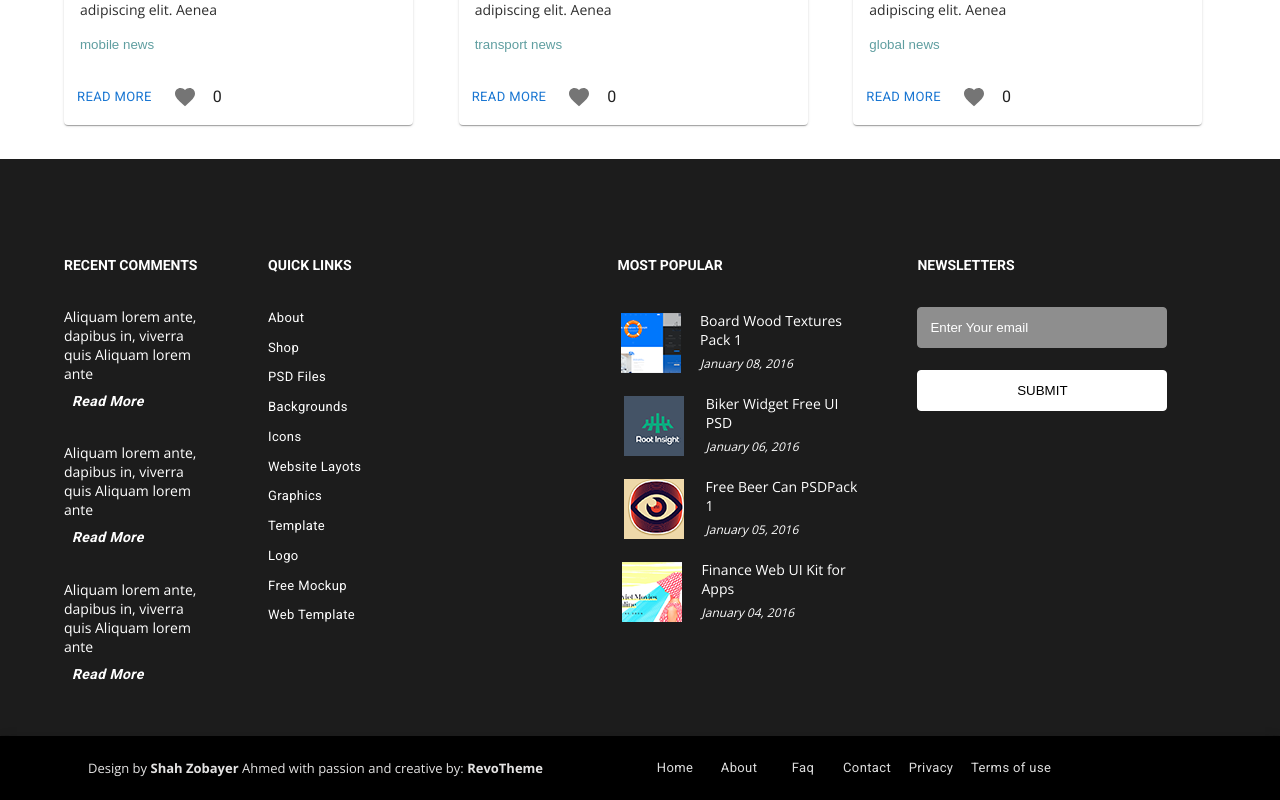
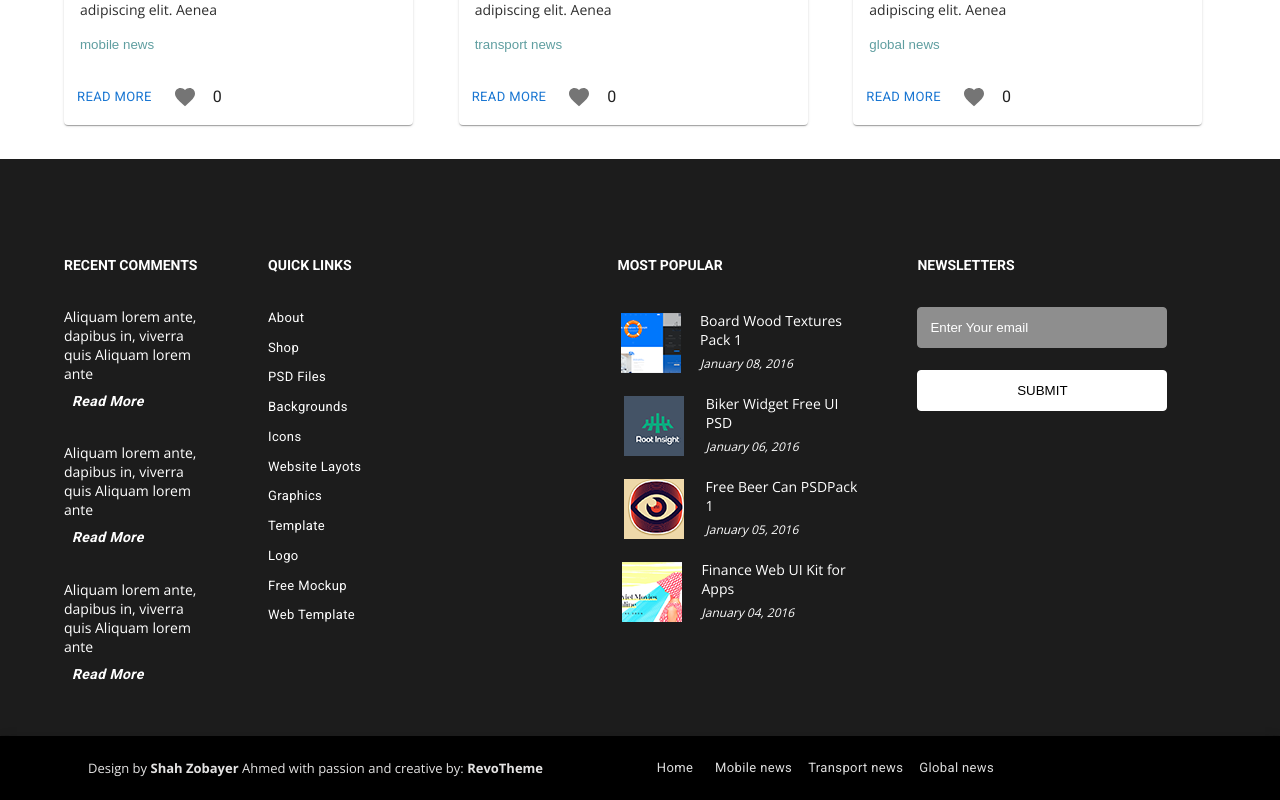
Before and after one commit to mvkochar/techno-blog, a React (Create React App) app: page / in a window 1280 px wide. Shown: the part 2123-2923 px from the top of the page. Built offline with nearby package versions, Linux system fonts and the light colour scheme.

Commit message:
edit Footer bar link

```diff
--- a/src/App.tsx
+++ b/src/App.tsx
@@ -17,7 +17,7 @@
     <>
       <Header clickCategory={clickCategory} />
       <Main categoryName= {categoryName} clickCategory = {clickCategory}/>
-      <Footer/>
+      <Footer clickCategory={clickCategory}/>
     </>
   );
 }
--- a/src/Components/Footer/Footer.tsx
+++ b/src/Components/Footer/Footer.tsx
@@ -7,7 +7,11 @@
 import Newsletters from "./Newsletters/Newsletters";
 import FooterBar from "./FooterBar/FooterBar";
 
-function Footer() {
+type Props = {
+  clickCategory: (name: string) => void;
+};
+
+function Footer(props: Props ) {
   return (
     <footer className="footer">
       <div className="footer-info">
@@ -29,7 +33,7 @@
           </Grid>
         </Container>
       </div>
-      <FooterBar/>
+      <FooterBar clickCategory={props.clickCategory}/>
     </footer>
   );
 }
--- a/src/Components/Footer/FooterBar/FooterBar.tsx
+++ b/src/Components/Footer/FooterBar/FooterBar.tsx
@@ -2,7 +2,11 @@
 import { AppBar, Button, Toolbar, Container } from "@mui/material";
 import { Link } from "react-router-dom";
 
-const FooterBar = () => {
+type Props = {
+  clickCategory: (name: string) => void;
+};
+
+const FooterBar = (props: Props) => {
   return (
     <AppBar
       className="footer-bar"
@@ -15,38 +19,38 @@
             Design by <span>Shah Zobayer</span> Ahmed with passion and creative
             by: <span>RevoTheme</span>
           </div>
-          <Link to={"/"} className = {"footer-link"} >
+          <Link to={"/"} className={"footer-link"}>
             <Button
               sx={{ color: "#dddddd", textTransform: "none", fontSize: "13px" }}
             >
               Home
             </Button>
           </Link>
+          <Link to={"/category"} className="footer-link">
             <Button
+              onClick={() => props.clickCategory("mobile news")}
               sx={{ color: "#dddddd", textTransform: "none", fontSize: "13px" }}
             >
-            About
+              Mobile news
             </Button>
+          </Link>
+          <Link to={"/category"} className="footer-link">
             <Button
+              onClick={() => props.clickCategory("transport news")}
               sx={{ color: "#dddddd", textTransform: "none", fontSize: "13px" }}
             >
-            Faq
+              Transport news
             </Button>
+          </Link>
+
+          <Link to={"/category"} className="footer-link">
             <Button
+              onClick={() => props.clickCategory("global news")}
               sx={{ color: "#dddddd", textTransform: "none", fontSize: "13px" }}
             >
-            Contact
+             Global news
             </Button>
-          <Button
-            sx={{ color: "#dddddd", textTransform: "none", fontSize: "13px" }}
-          >
-            Privacy
-          </Button>
-          <Button
-            sx={{ color: "#dddddd", textTransform: "none", fontSize: "13px" }}
-          >
-            Terms of use
-          </Button>
+          </Link>
             </Toolbar>
       </Container>
     </AppBar>
--- a/src/Components/Posts/PostsListItem.tsx
+++ b/src/Components/Posts/PostsListItem.tsx
@@ -61,7 +61,7 @@
         </CardContent>
         <CardActions>
           {isViewedRead && (
-            <Link to={`../post/:${id}`}>
+            <Link to={`../post/:${id}`} style ={{textDecoration: "none"}} >
               <Button size="small">Read More</Button>
             </Link>
           )}
```
Lines whose indentation alone changed are shown as unchanged.
